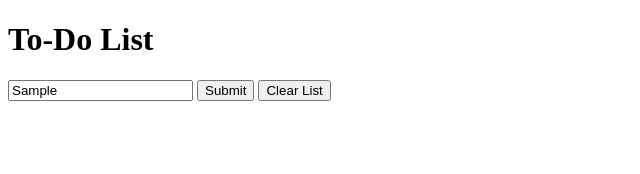
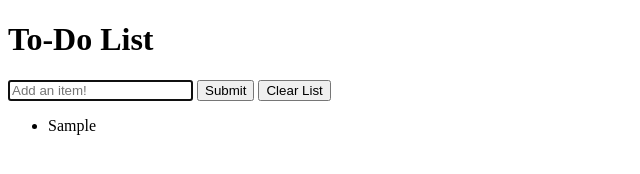
Before and after one commit to tgrey2024/js-mini-projects, a plain HTML site: page index.html in a window 1280 px wide. Both pictures are taken after typing "Sample" into the empty fields and a click on the button "Submit". Shown: the whole page, without its empty margins (0-640 px from the left). Drawn offline with Linux system fonts and the light colour scheme.

Commit message:
add function to add and remove to do with btn click event listener

```diff
--- a/assets/js/script.js
+++ b/assets/js/script.js
@@ -1 +1,48 @@
-console.log("connected");
+//create references to elements: txtBox, addBtn, clrBtn, delBtn, doneBtn
+const addToDoBtn = document.getElementById('addToDoBtn');
+const listTextInput = document.getElementById('listTextInput');
+const toDoList = document.getElementById('toDoList');
+
+//add click event listener to addToDoBtn
+addToDoBtn.addEventListener('click', addToDo);
+
+// create addToDo function to add to-do item to to-do list
+function addToDo(e) {
+    if (listTextInput.value) {
+        e.preventDefault(); // prevent default form submission
+        // get text from listTextInput
+        const toDoText = listTextInput.value;
+        // create new li element
+        const newToDoElement = document.createElement('li');
+        // add event listener to delete to-do item
+        newToDoElement.addEventListener('click', removeFromList);
+
+        // add text to newToDoElement
+        newToDoElement.innerText = toDoText;
+        // add newToDoElement to toDoList
+        toDoList.appendChild(newToDoElement);
+        // clear text from listTextInput
+        listTextInput.value = '';
+        // focus on listTextInput
+        listTextInput.focus();
+    }
+
+
+}
+// chk:if there's txt in txtbox
+
+//create new li, newToDoElement
+
+//update list with newToDoElement
+
+// function to remove to-do item from list
+function removeFromList(e) {
+    //confirm if user wants to remove item
+    if(confirm('Are you sure you want to remove this item?')){
+    // remove to-do item from list
+    const listItem = e.target;
+    listItem.parentNode.removeChild(listItem);
+    //focus on listTextInput
+    listTextInput.focus();
+}
+}
--- a/index.html
+++ b/index.html
@@ -10,10 +10,13 @@
 <body>
     <h1>To-Do List</h1>
     <div>
-        <input type="text" id="toDoInput" placeholder="Add an item!">
-        <button id="addToListBtn">Submit</button>
+        <input type="text" id="listTextInput" placeholder="Add an item!">
+        <button id="addToDoBtn">Submit</button>
         <button id="clearBtn">Clear List</button>
     </div>
+    <ul id="toDoList">
+        <!-- List items will be added here -->
+    </ul>
     <script src="./assets/js/script.js"></script>
 </body>
 </html>
```
